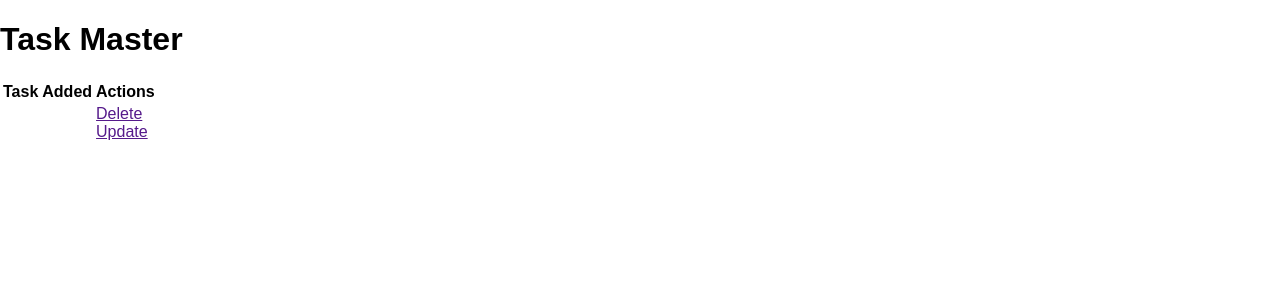
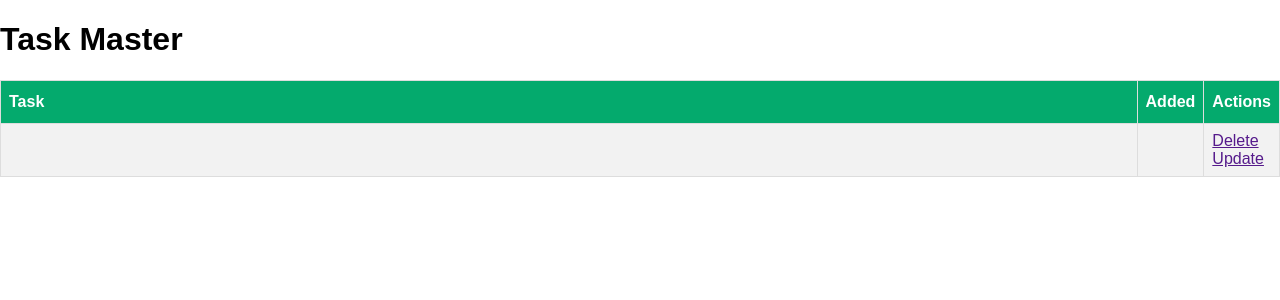
Before and after one commit to AdityaDanturthi/Flask-To-Do-App, a Flask app: page / in a window 1280 px wide. Shown: the top 300 px of the page. Run offline with Flask 2, Linux system fonts and the light colour scheme.

Commit message:
styled table

```diff
--- a/static/css/main.css
+++ b/static/css/main.css
@@ -2,3 +2,26 @@ body {
     margin: 0px;
     font-family: sans-serif;
 }
+
+table, th, td {
+    font-family: Arial, Helvetica, sans-serif;
+    border-collapse: collapse;
+    width: 100%;
+  }
+
+  td, th {
+    border: 1px solid #ddd;
+    padding: 8px;
+  }
+
+  tr:nth-child(even){background-color: #f2f2f2;}
+
+  tr:hover {background-color: #ddd;}
+
+  th {
+    padding-top: 12px;
+    padding-bottom: 12px;
+    text-align: left;
+    background-color: #04AA6D;
+    color: white;
+  }
```
